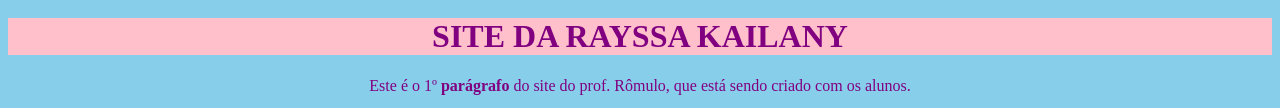
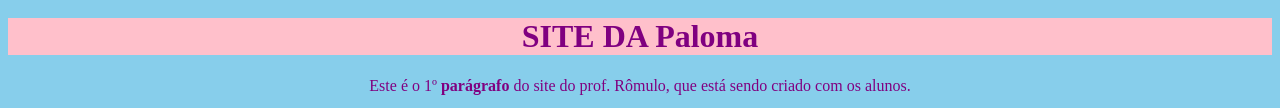
Before and after one commit to PalomadAnjos/site-Paloma, a plain HTML site: page index.html in a window 1280 px wide. Shown: the part 311-419 px from the top of the page. Drawn offline with Linux system fonts and the light colour scheme.

Commit message:
Update index.html

```diff
--- a/index.html
+++ b/index.html
@@ -4,7 +4,7 @@
     <meta charset="utf-8">
     <link rel="stylesheet" href="style.css">
     <title>
-        Site da Rayssa Kailany
+        Site da Paloma
     </title>
 
     <style>
@@ -35,7 +35,7 @@
 <body bgcolor="skyblue">
 
   <img src="https://cdn.awsli.com.br/600x450/1206/1206083/produto/79746629/f476a06a4b.jpg">
-    <h1>SITE DA RAYSSA KAILANY</h1>
+    <h1>SITE DA Paloma</h1>
     <p id="primeirop">Este é o 1º <b>parágrafo</b> do site do prof. Rômulo, que está sendo criado com os alunos.</p>
         <p id="segundop">2º<i>parágrafo</i> que está se desenvolvendo na aula de pensamento computacional.</p>
         <p id="terceirop">3º e último parágrafo de exemplo de texto na página do site em HTML e CSS <u>Parágrafo</u> do meu site</p>
```
